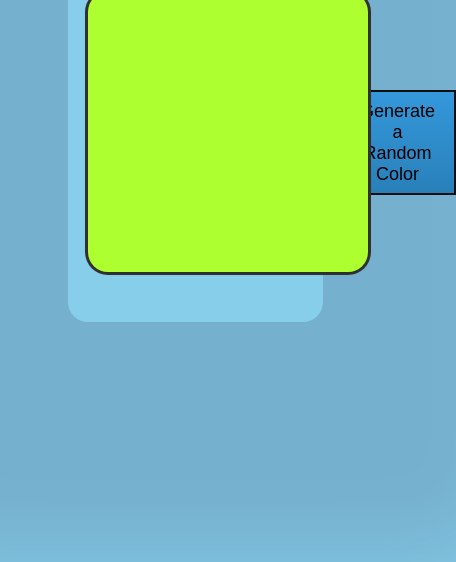
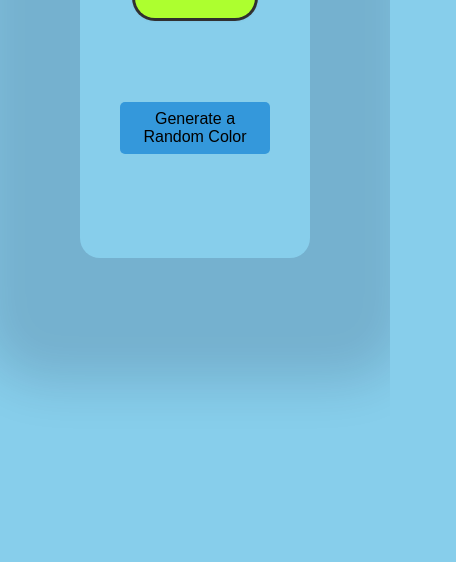
Before and after one commit to WrichmondChua/Random-Color-Generator, a website: page index.html in a window 390 px wide. Shown: the part 298-860 px from the top of the page, 456 px wide, since content can reach past the window. Drawn offline with Linux system fonts and the light colour scheme.

Commit message:
Changed design and mobile first added.

```diff
--- a/style.css
+++ b/style.css
@@ -1,27 +1,23 @@
 body {
-    display: flex;
-    justify-content: center;
-    align-items: center;
-    min-height: 100vh;
     background: skyblue;
   }
 
   .container {
-    height: 320px;
-    width: 50%;
-    padding: 30px;
-    position: absolute;
-    box-shadow: rgba(17, 12, 46, 0.15) 0px 48px 100px 200px;
+    width: 40%;
+    max-width: 300px;
+    margin: 0 auto;
+    padding: 40px;
+    box-shadow: rgba(17, 12, 46, 0.15) 0px 24px 50px 100px;
     border-radius: 20px;
   }
 
   .color-card {
     background: greenyellow;
-    position: absolute;
-    width: 280px;
-    height: 280px;
-    top: 50px;
-    left: 20px;
+    width: 80%;
+    max-width: 280px;
+    height: 0;
+    padding-bottom: 80%;
+    margin: 0 auto;
     box-shadow: rgba(0, 0, 0, 0.16) 0px 1px 4px, rgb(51, 51, 51) 0px 0px 0px 3px;
     border-radius: 20px;
   }
@@ -31,42 +27,29 @@ body {
     justify-content: center;
     align-items: center;
     flex-direction: column;
-    height: 300px;
-    margin-left: 270px;
+    height: 200px;
   }
 
   #hex {
-    display: block;
-    color: black;
-    font-size: 40px;
+    font-size: 28px;
     margin: 20px;
     text-transform: uppercase;
   }
 
   button {
     background: #3498db;
-    background-image: -webkit-linear-gradient(top, #3498db, #2980b9);
-    background-image: -moz-linear-gradient(top, #3498db, #2980b9);
-    background-image: -ms-linear-gradient(top, #3498db, #2980b9);
-    background-image: -o-linear-gradient(top, #3498db, #2980b9);
-    background-image: linear-gradient(to bottom, #3498db, #2980b9);
-    -webkit-border-radius: 0;
-    -moz-border-radius: 0;
-    border-radius: 0px;
-    font-family: Arial;
-    color: #000000;
-    font-size: 18px;
-    padding: 9px 19px 8px 19px;
-    border: solid #0f0f0f 2px;
-    text-decoration: none;
+    color: black;
+    font-size: 16px;
+    padding: 8px 16px;
+    border: none;
+    border-radius: 5px;
     cursor: pointer;
-    margin-top: 40px;
-    margin-right: -60px;
+    margin-top: 20px;
   }
 
   h1 {
-    margin-top: -460px;
-    margin-right: 0px;
     font-family: 'Courier New', Courier, monospace;
-    font-size: 60px;
+    font-size: 40px;
+    margin-top: 40px;
+    text-align: center;
   }
```
Lines whose indentation alone changed are shown as unchanged.
